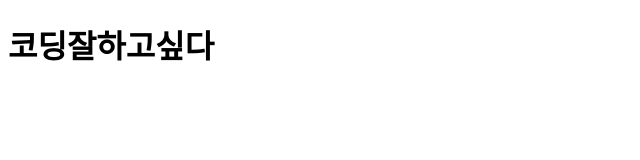
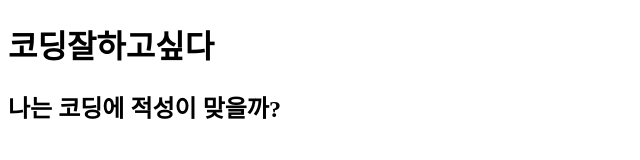
Before and after one commit to truth2229/-, a plain HTML site: page 코딩잘하고싶다.html in a window 1280 px wide. Shown: the whole page, without its empty margins (0-640 px from the left). Drawn offline with Linux system fonts and the light colour scheme.

Commit message:
테그 2
제목 2번 타이틀을 달아서 연습함.

```diff
--- a/코딩잘하고싶다.html
+++ b/코딩잘하고싶다.html
@@ -7,6 +7,6 @@
   <body>
 
   <h1>코딩잘하고싶다</h1>
-
+  <h2>나는 코딩에 적성이 맞을까?</h2>
   </body>
 </html>
```
